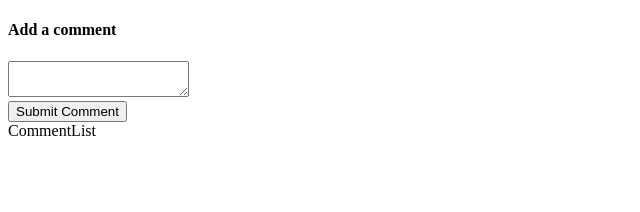
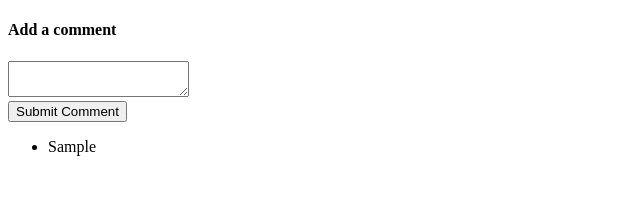
Before and after one commit to odelavia/React-Jest-Enzyme-Testing, a React (Create React App) app: page / in a window 1280 px wide. Both pictures are taken after typing "Sample" into the empty fields and a click on the button "Submit Comment". Shown: the top 212 px of the page, without its empty margins (0-640 px from the left). Built offline with nearby package versions, Linux system fonts and the light colour scheme.

Commit message:
wrote tests for CommentList

```diff
--- a/src/Root.js
+++ b/src/Root.js
@@ -3,10 +3,10 @@ import { Provider } from 'react-redux';
 import { createStore } from 'redux';
 import reducers from 'reducers';
 
-export default props => {
+export default ({ children, initialState = {} }) => {
   return (
-    <Provider store={createStore(reducers, {})}>
-      {props.children}
+    <Provider store={createStore(reducers, initialState)}>
+      {children}
     </Provider>
   );
 };
--- a/src/components/CommentList.js
+++ b/src/components/CommentList.js
@@ -1,13 +1,27 @@
 import React, { Component } from 'react';
+import { connect } from 'react-redux';
+
 
 class CommentList extends Component {
+  renderComments() {
+    return this.props.comments.map(comment => {
+      return <li key={comment}>{comment}</li>;
+    });
+  }
+
   render() {
     return (
       <div>
-        CommentList
+        <ul>
+          {this.renderComments()}
+        </ul>
       </div>
     );
   }
 }
 
-export default CommentList;
+function mapStateToProps(state) {
+  return { comments: state.comments };
+}
+
+export default connect(mapStateToProps)(CommentList);
```
Also changed, not shown: 1 other file (tests, documents, lock files or other folders).
